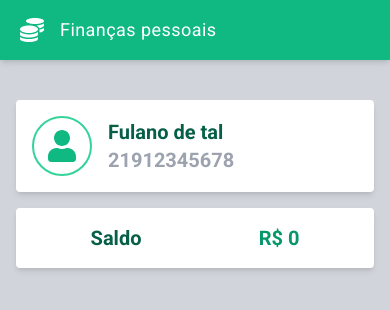
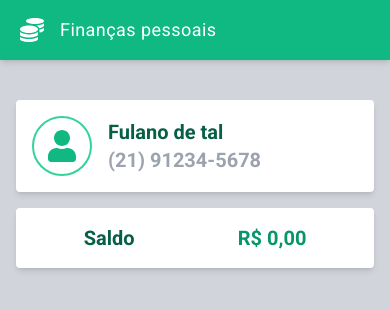
Before and after one commit to brunodassisf/personal-finance-management, a Next.js app: page / in a window 390 px wide. Shown: the top 310 px of the page. Built offline with nearby package versions, Linux system fonts and the light colour scheme; no server answers.

Commit message:
Refactor - Balance component format currency and phone number

```diff
--- a/src/components/Balance/index.tsx
+++ b/src/components/Balance/index.tsx
@@ -1,4 +1,6 @@
 import { FaUser } from 'react-icons/fa';
+import Skeleton from 'react-loading-skeleton';
+import { formatCurrency, formatPhone } from 'util/format';
 
 interface BalanceProps {
   info: {
@@ -9,6 +11,9 @@ interface BalanceProps {
 }
 
 function Balance({ info: { name, phone, balance } }: BalanceProps) {
+  const phoneMasker = formatPhone(phone) || <Skeleton width={100} />;
+  const balanceMasker = formatCurrency(balance) || <Skeleton width={100} />;
+
   return (
     <div className="flex flex-col gap-4">
       <div className="bg-white shadow-md p-4 rounded flex items-center gap-4">
@@ -17,12 +22,12 @@ function Balance({ info: { name, phone, balance } }: BalanceProps) {
         </div>
         <div>
           <h6 className="text-xl font-bold text-emerald-800">{name}</h6>
-          <p className="text-xl font-bold text-gray-400">{phone}</p>
+          <p className="text-xl font-bold text-gray-400">{phoneMasker}</p>
         </div>
       </div>
       <div className="bg-white shadow-md p-4 rounded flex justify-around">
         <span className="text-xl font-bold text-emerald-800">Saldo</span>
-        <span className="text-xl font-bold text-emerald-600">R$ {balance}</span>
+        <span className="text-xl font-bold text-emerald-600">{balanceMasker}</span>
       </div>
     </div>
   );
```
